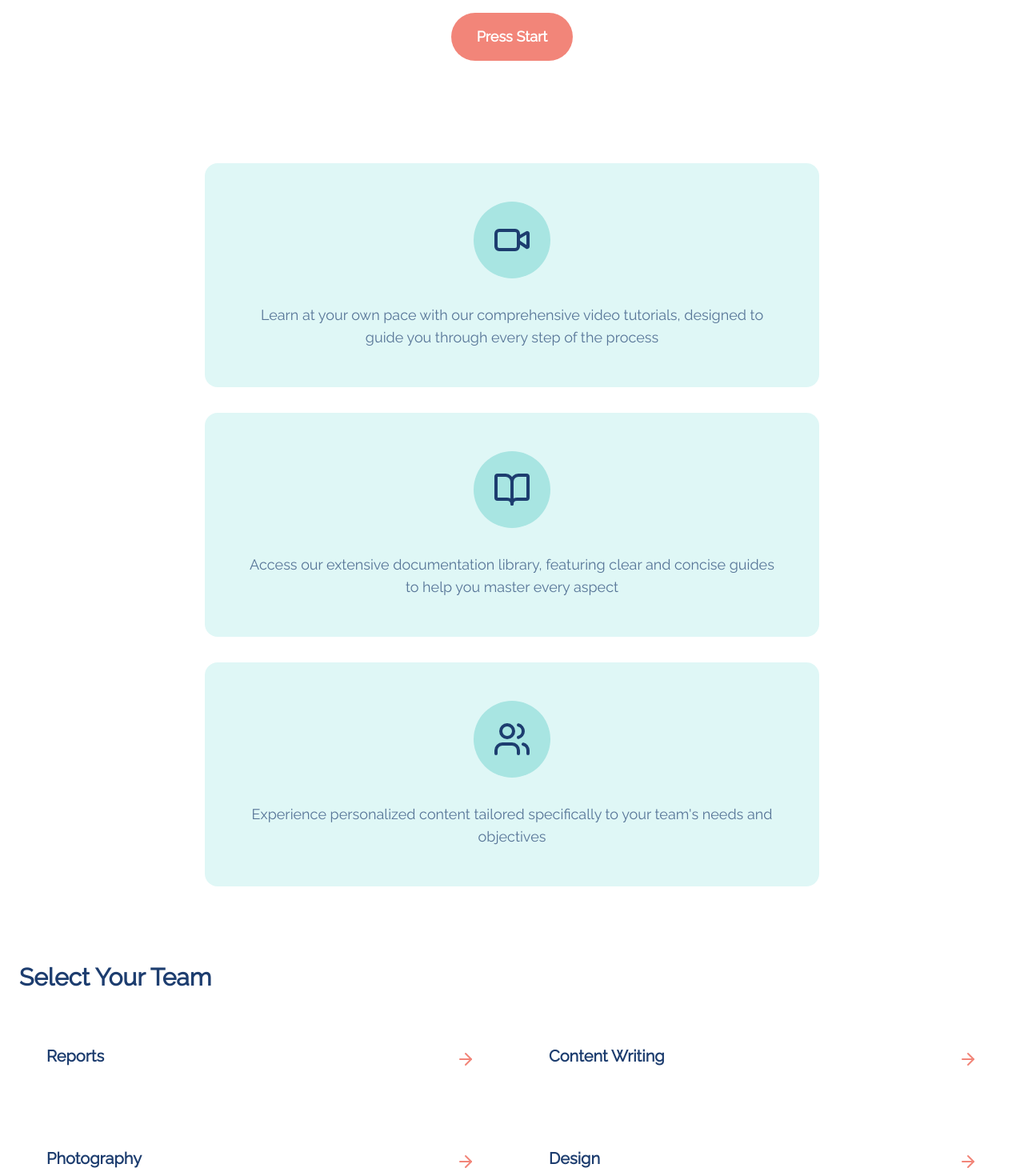
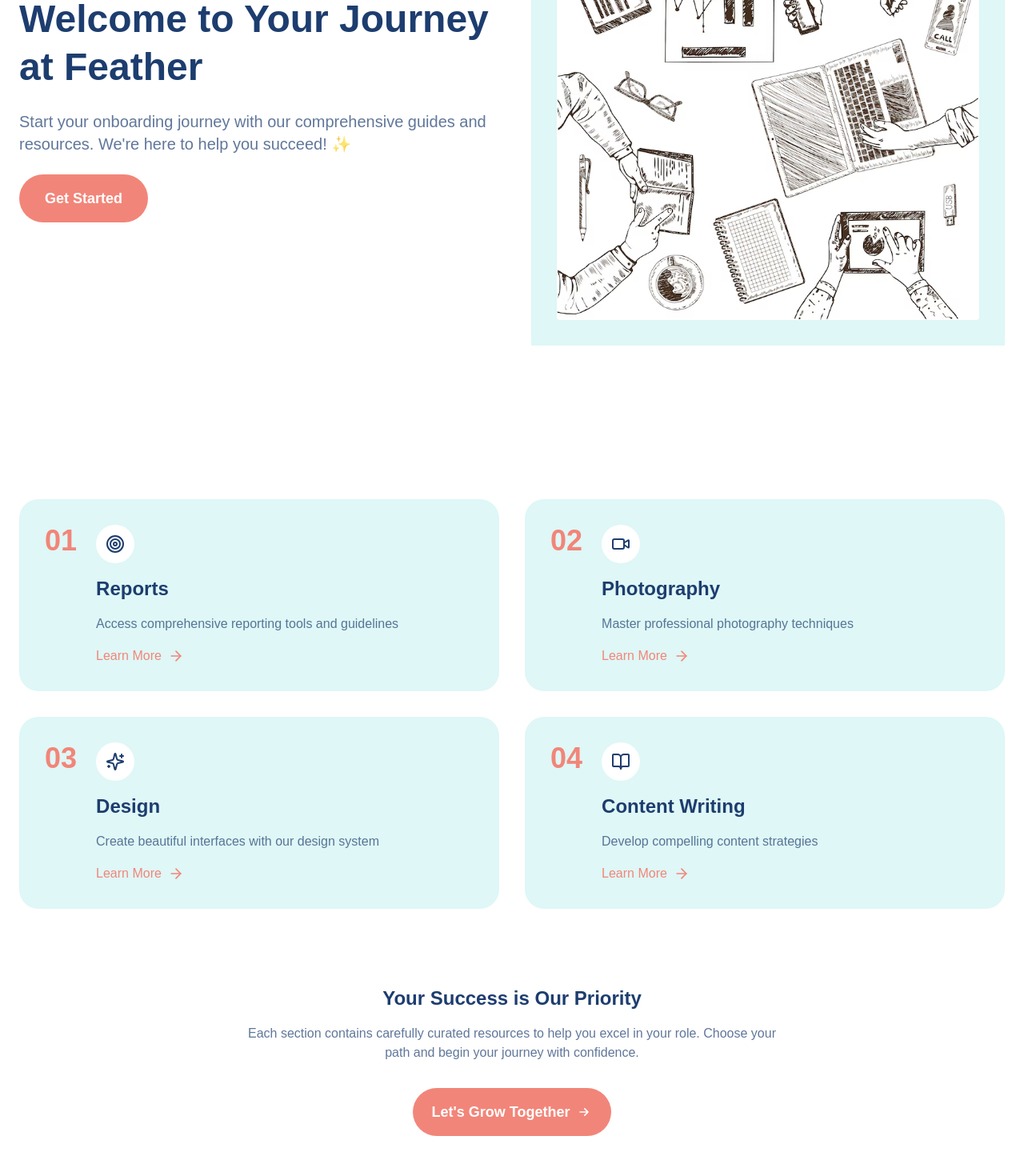
Before and after one commit to AlaaAlzahrani/feather_team, a Next.js app: page / in a window 1280 px wide. Shown: the part 340-1810 px from the top of the page at 80% size. Built offline with nearby package versions, Linux system fonts and the light colour scheme.

Commit message:
revised landing page

```diff
--- a/app/page.tsx
+++ b/app/page.tsx
@@ -1,16 +1,39 @@
-"use client";
-
 "use client";
 
 import React from 'react';
-import { ArrowRight, BookOpen, Users, Video } from 'lucide-react';
-import { teams } from '@/data/teams';
-import '@fontsource/raleway';
+import { ArrowRight, BookOpen, Users, Video, Sparkles, Target } from 'lucide-react';
 import Link from 'next/link';
 
-export default function LandingPage() {
+const LandingPage = () => {
+  const features = [
+    {
+      number: "01",
+      title: "Reports",
+      description: "Access comprehensive reporting tools and guidelines",
+      icon: Target
+    },
+    {
+      number: "02",
+      title: "Photography",
+      description: "Master professional photography techniques",
+      icon: Video
+    },
+    {
+      number: "03",
+      title: "Design",
+      description: "Create beautiful interfaces with our design system",
+      icon: Sparkles
+    },
+    {
+      number: "04",
+      title: "Content Writing",
+      description: "Develop compelling content strategies",
+      icon: BookOpen
+    }
+  ];
+
   return (
-    <div className="min-h-screen bg-white font-[Raleway]">
+    <div className="min-h-screen bg-white">
       {/* Header */}
       <header className="bg-[#1D3D6F] text-white sticky top-0 z-50">
         <nav className="max-w-7xl mx-auto px-6 py-5 flex justify-between items-center">
@@ -21,71 +44,99 @@
         </nav>
       </header>
 
-      {/* Hero Section */}
       <main className="max-w-7xl mx-auto px-6">
-        <div className="text-center py-24 md:py-32">
-          <h2 className="text-5xl md:text-6xl font-bold mb-6 text-[#1D3D6F] tracking-tight">
-            Welcome to Feather
-          </h2>
-          <p className="text-[#1D3D6F]/70 text-xl max-w-xl mx-auto mb-8">
-            Access everything you need, all in one place ✨
+        {/* Hero Section with Image */}
+        <div className="grid md:grid-cols-2 gap-12 items-center py-24">
+          <div className="space-y-6">
+            <h2 className="text-5xl font-bold text-[#1D3D6F] leading-tight">
+              Welcome to Your Journey at Feather
+            </h2>
+            <p className="text-xl text-[#1D3D6F]/70">
+              Start your onboarding journey with our comprehensive guides and resources. We're here to help you succeed! ✨
+            </p>
+            <button className="bg-[#F28579] px-8 py-4 rounded-full text-white hover:bg-opacity-90 transition-all text-lg font-semibold">
+              Get Started
+            </button>
+          </div>
+          <div className="bg-[#DFF7F6] rounded-1xl p-8">
+            <img
+              src="/landing-page/business-teamwork-sketch.avif"
+              alt="Team collaboration"
+              width={150}
+              height={200}
+              className="w-full h-full object-cover rounded-sm"
+            />
+          </div>
+        </div>
+
+        {/* Features Grid */}
+        <div className="grid md:grid-cols-2 gap-8 py-24">
+          {features.map((feature, index) => {
+            const IconComponent = feature.icon;
+            return (
+              <Link
+                key={index}
+                href={`/${feature.title.toLowerCase().replace(' ', '-')}`}
+                className="group"
+              >
+                <div className="p-8 rounded-3xl bg-[#DFF7F6] hover:shadow-xl transition-all duration-300">
+                  <div className="flex items-start gap-6">
+                    <span className="text-4xl font-bold text-[#F28579]">
+                      {feature.number}
+                    </span>
+                    <div className="space-y-4 flex-1">
+                      <div className="bg-white rounded-full w-12 h-12 flex items-center justify-center">
+                        <IconComponent className="w-6 h-6 text-[#1D3D6F]" />
+                      </div>
+                      <h3 className="text-2xl font-bold text-[#1D3D6F]">
+                        {feature.title}
+                      </h3>
+                      <p className="text-[#1D3D6F]/70">
+                        {feature.description}
+                      </p>
+                      <div className="flex items-center gap-2 text-[#F28579] group-hover:translate-x-2 transition-all duration-300">
+                        <span>Learn More</span>
+                        <ArrowRight className="w-5 h-5" />
+                      </div>
+                    </div>
+                  </div>
+                </div>
+              </Link>
+            );
+          })}
+        </div>
+
+        {/* Supporting Info */}
+        <div className="text-center pb-24 px-4">
+          <h3 className="text-2xl font-bold text-[#1D3D6F] mb-4">
+            Your Success is Our Priority
+          </h3>
+          <p className="text-[#1D3D6F]/70 max-w-2xl mx-auto mb-8">
+            Each section contains carefully curated resources to help you excel in your role. Choose your path and begin your journey with confidence.
           </p>
-          <button className="bg-[#F28579] px-8 py-4 rounded-full text-white hover:bg-opacity-90 transition-all text-lg font-semibold">
-            Press Start
+          <button className="bg-[#F28579] px-6 py-4 rounded-full text-white hover:bg-opacity-90 transition-all text-lg font-semibold group">
+            <span className="inline-flex items-center">
+              Let's Grow Together
+              <svg
+                className="ml-2 w-5 h-5 group-hover:translate-x-1 transition-transform"
+                fill="none"
+                viewBox="0 0 24 24"
+                stroke="currentColor"
+              >
+                <path
+                  strokeLinecap="round"
+                  strokeLinejoin="round"
+                  strokeWidth={2}
+                  d="M13 7l5 5m0 0l-5 5m5-5H6"
+                />
+              </svg>
+            </span>
           </button>
         </div>
 
-        {/* Features - Now Vertical */}
-        <div className="space-y-8 mb-24 max-w-3xl mx-auto">
-          <div className="p-12 rounded-2xl bg-[#DFF7F6] hover:shadow-xl transition-all duration-300 text-center">
-            <div className="bg-[#A8E5E2] rounded-full w-24 h-24 flex items-center justify-center mb-8 mx-auto">
-              <Video className="w-12 h-12 text-[#1D3D6F]" />
-            </div>
-            <p className="text-[#1D3D6F]/70 text-lg">
-              Learn at your own pace with our comprehensive video tutorials, designed to guide you through every step of the process
-            </p>
-          </div>
-
-          <div className="p-12 rounded-2xl bg-[#DFF7F6] hover:shadow-xl transition-all duration-300 text-center">
-            <div className="bg-[#A8E5E2] rounded-full w-24 h-24 flex items-center justify-center mb-8 mx-auto">
-              <BookOpen className="w-12 h-12 text-[#1D3D6F]" />
-            </div>
-            <p className="text-[#1D3D6F]/70 text-lg">
-              Access our extensive documentation library, featuring clear and concise guides to help you master every aspect
-            </p>
-          </div>
-
-          <div className="p-12 rounded-2xl bg-[#DFF7F6] hover:shadow-xl transition-all duration-300 text-center">
-            <div className="bg-[#A8E5E2] rounded-full w-24 h-24 flex items-center justify-center mb-8 mx-auto">
-              <Users className="w-12 h-12 text-[#1D3D6F]" />
-            </div>
-            <p className="text-[#1D3D6F]/70 text-lg">
-              Experience personalized content tailored specifically to your team's needs and objectives
-            </p>
-          </div>
-        </div>
-
-        {/* Teams Section */}
-        <section className="pb-24">
-          <h3 className="text-3xl font-bold mb-8 text-[#1D3D6F]">Select Your Team</h3>
-          <div className="grid md:grid-cols-2 gap-6">
-            {teams.map(team => (
-              <Link
-                key={team.id}
-                href={`/${team.id}`}
-                className="p-8 rounded-2xl bg-white border-2 border-transparent hover:border-[#F28579] hover:shadow-xl transition-all group"
-              >
-                <div className="flex justify-between items-center">
-                  <div>
-                    <h4 className="text-xl font-semibold mb-2 text-[#1D3D6F]">{team.name}</h4>
-                  </div>
-                  <ArrowRight className="w-6 h-6 text-[#F28579] group-hover:translate-x-2 transition-transform duration-300" />
-                </div>
-              </Link>
-            ))}
-          </div>
-        </section>
       </main>
     </div>
   );
-}
+};
+
+export default LandingPage;
```
Also changed, not shown: public/landing-page/business-teamwork-sketch.avif (added), public/landing-page/colorful-professional-business-teamwork.avif (added).
